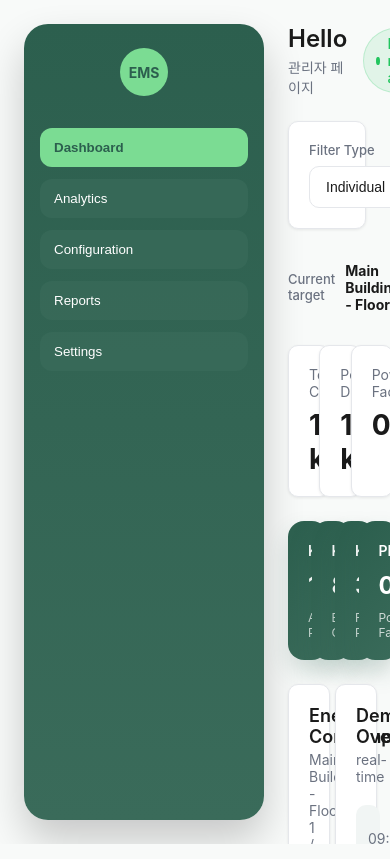
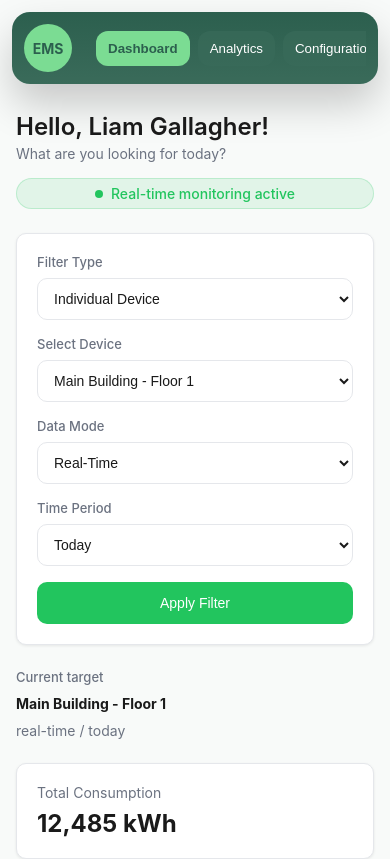
Before and after one commit to suuuinkim/public-support-admin-dashboard, a React (Vite) app: page / in a window 390 px wide. Shown: the top 859 px of the page. Built offline with nearby package versions, Linux system fonts and the light colour scheme.

Commit message:
대시보드 작업

```diff
--- a/src/App.css
+++ b/src/App.css
@@ -359,3 +359,109 @@
 .demand-row strong {
     font-size: 16px;
 }
+
+.error-message {
+    margin-bottom: 24px;
+    padding: 12px 14px;
+    border-radius: var(--radius);
+    background: #fee2e2;
+    color: #991b1b;
+    border: 1px solid #fecaca;
+    font-weight: 500;
+}
+
+@media (max-width: 1100px) {
+    .filter-grid {
+        grid-template-columns: repeat(2, minmax(0, 1fr));
+    }
+
+    .filter-button {
+        width: 100%;
+    }
+
+    .energy-parameters {
+        grid-template-columns: repeat(2, minmax(0, 1fr));
+    }
+
+    .chart-grid {
+        grid-template-columns: 1fr;
+    }
+}
+
+@media (max-width: 760px) {
+    .app-layout {
+        flex-direction: column;
+        height: auto;
+        min-height: 100vh;
+        overflow: visible;
+    }
+
+    .app-main {
+        overflow: visible;
+    }
+
+    .sidebar {
+        width: auto;
+        margin: 12px;
+        padding: 12px;
+        border-radius: 18px;
+    }
+
+    .sidebar-logo {
+        margin: 0 12px 0 0;
+    }
+
+    .sidebar {
+        display: flex;
+        align-items: center;
+        gap: 12px;
+    }
+
+    .sidebar-nav {
+        flex: 1;
+        flex-direction: row;
+        gap: 8px;
+        overflow-x: auto;
+    }
+
+    .sidebar-menu {
+        width: auto;
+        white-space: nowrap;
+        padding: 10px 12px;
+    }
+
+    .dashboard-page {
+        padding: 16px;
+    }
+
+    .dashboard-header {
+        flex-direction: column;
+        align-items: flex-start;
+    }
+
+    .status-badge {
+        width: 100%;
+        justify-content: center;
+    }
+
+    .filter-grid,
+    .dashboard-grid,
+    .energy-parameters,
+    .chart-grid {
+        grid-template-columns: 1fr;
+    }
+
+    .filter-summary {
+        align-items: flex-start;
+        flex-direction: column;
+    }
+
+    .summary-card strong {
+        font-size: 24px;
+    }
+
+    .demand-row {
+        grid-template-columns: 1fr;
+        gap: 4px;
+    }
+}
--- a/src/components/dashboard/DemandChart.tsx
+++ b/src/components/dashboard/DemandChart.tsx
@@ -1,16 +1,11 @@
+import { demandData } from '../../data/dashboardData'
 import Card from '../common/Card'
 
 type DemandChartProps = {
   dataMode: string
 }
 
-const demandData = [
-    { time: '09:00', actual: 720, target: 800 },
-    { time: '12:00', actual: 980, target: 900 },
-    { time: '15:00', actual: 860, target: 900 },
-    { time: '18:00', actual: 640, target: 750 },
-]
-function DemandChart({dataMode} : DemandChartProps){
+function DemandChart({ dataMode }: DemandChartProps) {
   return (
     <Card className="chart-card">
       <div className="chart-header">
--- a/src/components/dashboard/EnergyParameters.tsx
+++ b/src/components/dashboard/EnergyParameters.tsx
@@ -1,44 +1,7 @@
-const energyParameters = [
-    {
-        name: 'KVA',
-        fullName: 'Apparent Power',
-        value: '1,245.6',
-        unit: 'kVA',
-        change: '+5.2%',
-        trend: 'up',
-        status: 'normal',
-    },
-    {
-        name: 'KWH',
-        fullName: 'Energy Consumption',
-        value: '8,932.4',
-        unit: 'kWh',
-        change: '+12.8%',
-        trend: 'up',
-        status: 'high',
-    },
-    {
-        name: 'KVAR',
-        fullName: 'Reactive Power',
-        value: '342.1',
-        unit: 'kVAR',
-        change: '-2.1%',
-        trend: 'down',
-        status: 'normal',
-    },
-    {
-        name: 'PF',
-        fullName: 'Power Factor',
-        value: '0.92',
-        unit: '',
-        change: '0.0%',
-        trend: 'stable',
-        status: 'optimal',
-    },
-]
+import { energyParameters } from '../../data/dashboardData'
 
 function EnergyParameters() {
-    return(
+  return (
     <div className="energy-parameters">
       {energyParameters.map((parameter) => (
         <div key={parameter.name} className="energy-parameter-card">
@@ -54,9 +17,7 @@ function EnergyParameters() {
 
           <div className="energy-parameter-footer">
             <span>{parameter.fullName}</span>
-                        <span className={`trend trend-${parameter.trend}`}>
-                            {parameter.change}
-                        </span>
+            <span className={`trend trend-${parameter.trend}`}>{parameter.change}</span>
           </div>
         </div>
       ))}
--- /dev/null
+++ b/src/data/dashboardData.ts
@@ -0,0 +1,101 @@
+export const dashboardSummaryByTarget = {
+  'device-1': {
+    consumption: '12,485 kWh',
+    peakDemand: '1,204 kW',
+    powerFactor: '0.96',
+  },
+  'device-2': {
+    consumption: '9,840 kWh',
+    peakDemand: '980 kW',
+    powerFactor: '0.93',
+  },
+  'device-3': {
+    consumption: '18,220 kWh',
+    peakDemand: '1,540 kW',
+    powerFactor: '0.89',
+  },
+  'group-production': {
+    consumption: '42,300 kWh',
+    peakDemand: '3,920 kW',
+    powerFactor: '0.91',
+  },
+  'group-admin': {
+    consumption: '21,760 kWh',
+    peakDemand: '1,870 kW',
+    powerFactor: '0.95',
+  },
+}
+
+export type DashboardTargetId = keyof typeof dashboardSummaryByTarget
+
+export const filterTargets = [
+  { value: 'device-1', label: 'Main Building - Floor 1' },
+  { value: 'device-2', label: 'Main Building - Floor 2' },
+  { value: 'device-3', label: 'Manufacturing Unit 1' },
+  { value: 'group-production', label: 'Production Group' },
+  { value: 'group-admin', label: 'Administration Group' },
+] as const
+
+export const filterDevices = [
+  { value: 'device-1', label: 'Main Building - Floor 1' },
+  { value: 'device-2', label: 'Main Building - Floor 2' },
+  { value: 'device-3', label: 'Manufacturing Unit 1' },
+] as const
+
+export const filterGroups = [
+  { value: 'group-production', label: 'Production Group' },
+  { value: 'group-admin', label: 'Administration Group' },
+] as const
+
+export const energyParameters = [
+  {
+    name: 'KVA',
+    fullName: 'Apparent Power',
+    value: '1,245.6',
+    unit: 'kVA',
+    change: '+5.2%',
+    trend: 'up',
+    status: 'normal',
+  },
+  {
+    name: 'KWH',
+    fullName: 'Energy Consumption',
+    value: '8,932.4',
+    unit: 'kWh',
+    change: '+12.8%',
+    trend: 'up',
+    status: 'high',
+  },
+  {
+    name: 'KVAR',
+    fullName: 'Reactive Power',
+    value: '342.1',
+    unit: 'kVAR',
+    change: '-2.1%',
+    trend: 'down',
+    status: 'normal',
+  },
+  {
+    name: 'PF',
+    fullName: 'Power Factor',
+    value: '0.92',
+    unit: '',
+    change: '0.0%',
+    trend: 'stable',
+    status: 'optimal',
+  },
+] as const
+
+export const consumptionData = [
+  { label: 'HVAC', value: 36 },
+  { label: 'Lighting', value: 18 },
+  { label: 'Production', value: 32 },
+  { label: 'Office', value: 14 },
+] as const
+
+export const demandData = [
+  { time: '09:00', actual: 720, target: 800 },
+  { time: '12:00', actual: 980, target: 900 },
+  { time: '15:00', actual: 860, target: 900 },
+  { time: '18:00', actual: 640, target: 750 },
+] as const
--- a/src/pages/Dashboard.tsx
+++ b/src/pages/Dashboard.tsx
@@ -1,45 +1,11 @@
+import {useEffect, useState} from 'react'
 import Card from '../components/common/Card'
-import EnergyParameters from "../components/dashboard/EnergyParameters.tsx";
-import {useState} from 'react'
-import FilterSection from "../components/dashboard/FilterSection.tsx";
-import ConsumptionChart from "../components/dashboard/ConsumptionChart.tsx";
-import DemandChart from "../components/dashboard/DemandChart.tsx";
-
-const dashboardSummaryByTarget = {
-    'device-1': {
-        consumption: '12,485 kWh',
-        peakDemand: '1,204 kW',
-        powerFactor: '0.96',
-    },
-    'device-2': {
-        consumption: '9,840 kWh',
-        peakDemand: '980 kW',
-        powerFactor: '0.93',
-    },
-    'device-3': {
-        consumption: '18,220 kWh',
-        peakDemand: '1,540 kW',
-        powerFactor: '0.89',
-    },
-    'group-production': {
-        consumption: '42,300 kWh',
-        peakDemand: '3,920 kW',
-        powerFactor: '0.91',
-    },
-    'group-admin': {
-        consumption: '21,760 kWh',
-        peakDemand: '1,870 kW',
-        powerFactor: '0.95',
-    },
-}
-
-const filterTargets = [
-    { value: 'device-1', label: 'Main Building - Floor 1' },
-    { value: 'device-2', label: 'Main Building - Floor 2' },
-    { value: 'device-3', label: 'Manufacturing Unit 1' },
-    { value: 'group-production', label: 'Production Group' },
-    { value: 'group-admin', label: 'Administration Group' },
-]
+import EnergyParameters from '../components/dashboard/EnergyParameters'
+import FilterSection from '../components/dashboard/FilterSection'
+import ConsumptionChart from '../components/dashboard/ConsumptionChart'
+import DemandChart from '../components/dashboard/DemandChart'
+import {filterTargets} from '../data/dashboardData'
+import {fetchDashboardSummary, type DashboardSummary} from "../services/dashboardService";
 
 function Dashboard() {
     const [filterType, setFilterType] = useState('device')
@@ -47,33 +13,54 @@ function Dashboard() {
     const [dataMode, setDataMode] = useState('real-time')
     const [day, setDay] = useState('today')
     const selectedTarget = filterTargets.find((target) => target.value === device)
-    const selectedSummary = dashboardSummaryByTarget[device as keyof typeof dashboardSummaryByTarget]
+    const [summary, setSummary] = useState<DashboardSummary | null>(null)
+    const [isLoading, setIsLoading] = useState(false)
+    const [errorMessage, setErrorMessage] = useState('')
+
+    useEffect(() => {
+        setIsLoading(true)
+        setErrorMessage('')
+
+        fetchDashboardSummary(device)
+            .then((data) => {
+                setSummary(data)
+            })
+            .catch(() => {
+                setSummary(null)
+                setErrorMessage('Failed to load dashboard summary')
+            })
+            .finally(() => {
+                setIsLoading(false)
+            })
+    }, [device])
 
     const summaryCards = [
         {
             label: 'Total Consumption',
-            value: selectedSummary.consumption,
+            value: summary?.consumption ?? '-',
         },
         {
             label: 'Peak Demand',
-            value: selectedSummary.peakDemand,
+            value: summary?.peakDemand ?? '-',
         },
         {
             label: 'Power Factor',
-            value: selectedSummary.powerFactor,
+            value: summary?.powerFactor ?? '-',
         },
     ]
 
-    return(
+
+
+    return (
         <section className="dashboard-page">
             <header className="dashboard-header">
                 <div>
-                    <h1>Hello</h1>
-                    <p>관리자 페이지</p>
+                    <h1>Hello, Liam Gallagher!</h1>
+                    <p>What are you looking for today?</p>
                 </div>
 
                 <div className="status-badge">
-                    <span className="status-dot" />
+                    <span className="status-dot"/>
                     Real-time monitoring active
                 </div>
             </header>
@@ -95,11 +82,16 @@ function Dashboard() {
                 <span>{dataMode} / {day}</span>
             </div>
 
+            {errorMessage && (
+                <div className="error-message">
+                    {errorMessage}
+                </div>
+            )}
             <div className="dashboard-grid">
                 {summaryCards.map((card) => (
                     <Card key={card.label} className="summary-card">
                         <p>{card.label}</p>
-                        <strong>{card.value}</strong>
+                        <strong>{isLoading ? 'Loading...' : card.value}</strong>
                     </Card>
                 ))}
             </div>
@@ -107,10 +99,9 @@ function Dashboard() {
             <EnergyParameters/>
 
             <div className="chart-grid">
-                <ConsumptionChart targetName={selectedTarget?.label ?? 'Unknown'} day={day} />
-                <DemandChart dataMode={dataMode} />
+                <ConsumptionChart targetName={selectedTarget?.label ?? 'Unknown'} day={day}/>
+                <DemandChart dataMode={dataMode}/>
             </div>
-
         </section>
     )
 }
--- /dev/null
+++ b/src/services/dashboardService.ts
@@ -0,0 +1,31 @@
+import {
+    dashboardSummaryByTarget
+    , type DashboardTargetId
+} from "../data/dashboardData"
+
+export type DashboardSummary = {
+    consumption: string
+    peakDemand: string
+    powerFactor: string
+}
+
+export function getDashboardSummary(targetId: string) : DashboardSummary {
+    const summary = dashboardSummaryByTarget[targetId as DashboardTargetId]
+
+    if (!summary) {
+        throw new Error('Dashboard summary not found')
+    }
+    return summary
+}
+
+export function fetchDashboardSummary(targetId: string) : Promise<DashboardSummary> {
+    return new Promise((resolve, reject) => {
+        setTimeout(() => {
+            try{
+                resolve(getDashboardSummary(targetId))
+            } catch (error) {
+                reject(error)
+            }
+        }, 300)
+    })
+}
```
Also changed, not shown: src/components/dashboard/ConsumptionChart.tsx (+9 -14 lines), src/components/dashboard/FilterSection.tsx (+12 -22 lines). Lines whose indentation alone changed are shown as unchanged.
